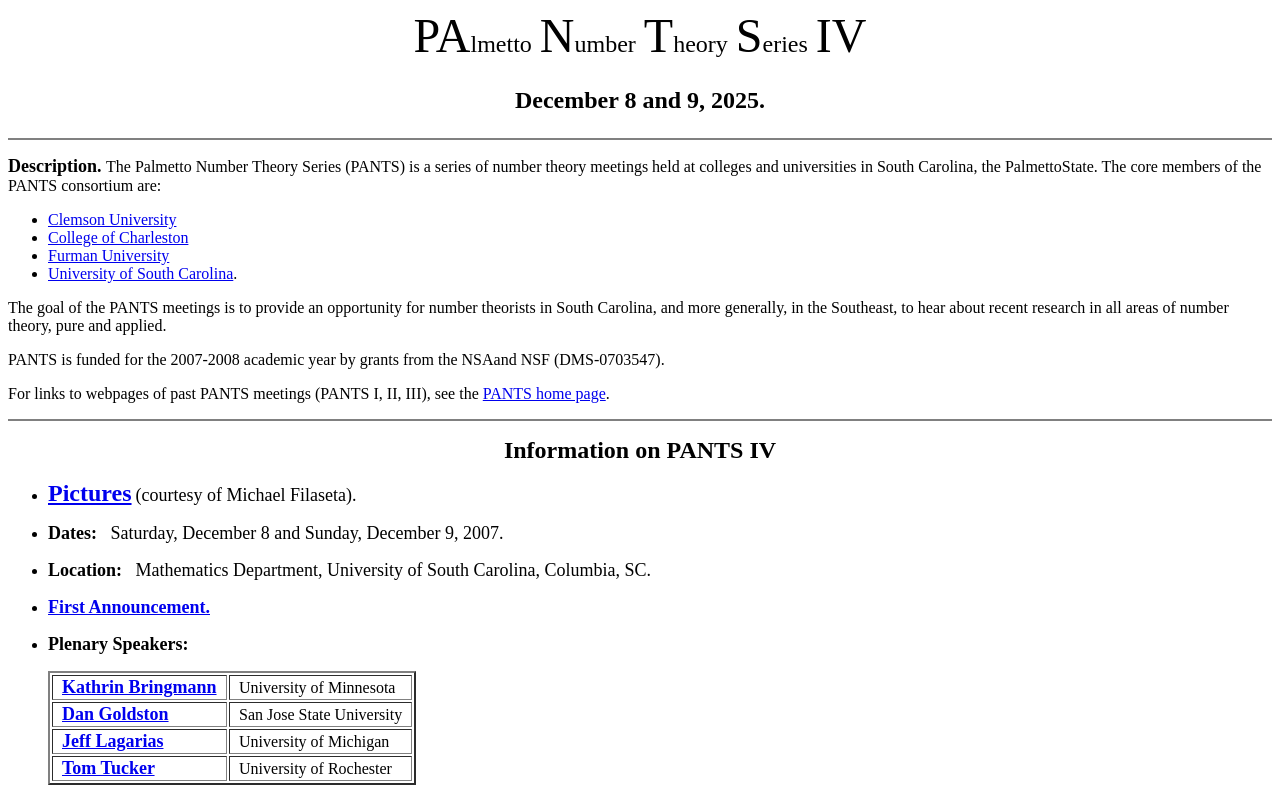
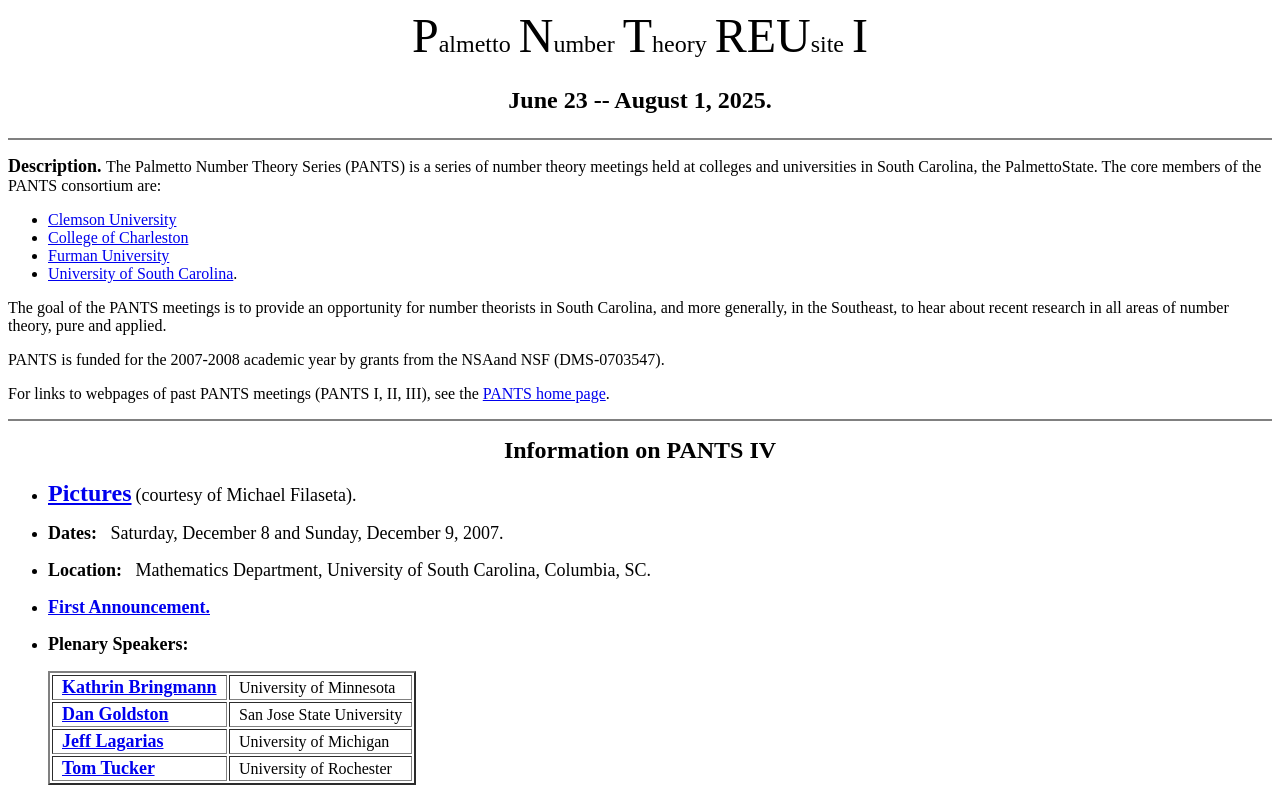
Before and after one commit to wt8zj/2025-USC-NumberTheory-REU, a plain HTML site: page index.html in a window 1280 px wide. Shown: the top 798 px of the page. Drawn offline with Linux system fonts and the light colour scheme.

Commit message:
Update index.html

```diff
--- a/index.html
+++ b/index.html
@@ -3,8 +3,8 @@
 <title>Palmetto REU Site</title>
 <body bgcolor="white" text="000000" vlink="#990000">
 
-<p align="center"><font size = +4>PA</font><font size = +2>lmetto</font> &nbsp<font size = +4>N</font><font size = +2>umber</font> &nbsp<font size = +4>T</font><font size = +2>heory</font> &nbsp<font size = +4>S</font><font size = +2>eries</font> &nbsp<font size = +4>IV</font></p>
-<h2><p align="center">December 8 and 9, 2025.</p></h2>
+<p align="center"><font size = +4>P</font><font size = +2>almetto</font> &nbsp<font size = +4>N</font><font size = +2>umber</font> &nbsp<font size = +4>T</font><font size = +2>heory</font> &nbsp<font size = +4>REU</font><font size = +2>site</font> &nbsp<font size = +4>I</font></p>
+<h2><p align="center">June 23 -- August 1, 2025.</p></h2>
 <hr size=2 noshade>
 <p>
 <font size = +1> <B> Description. </B> </font>
```
